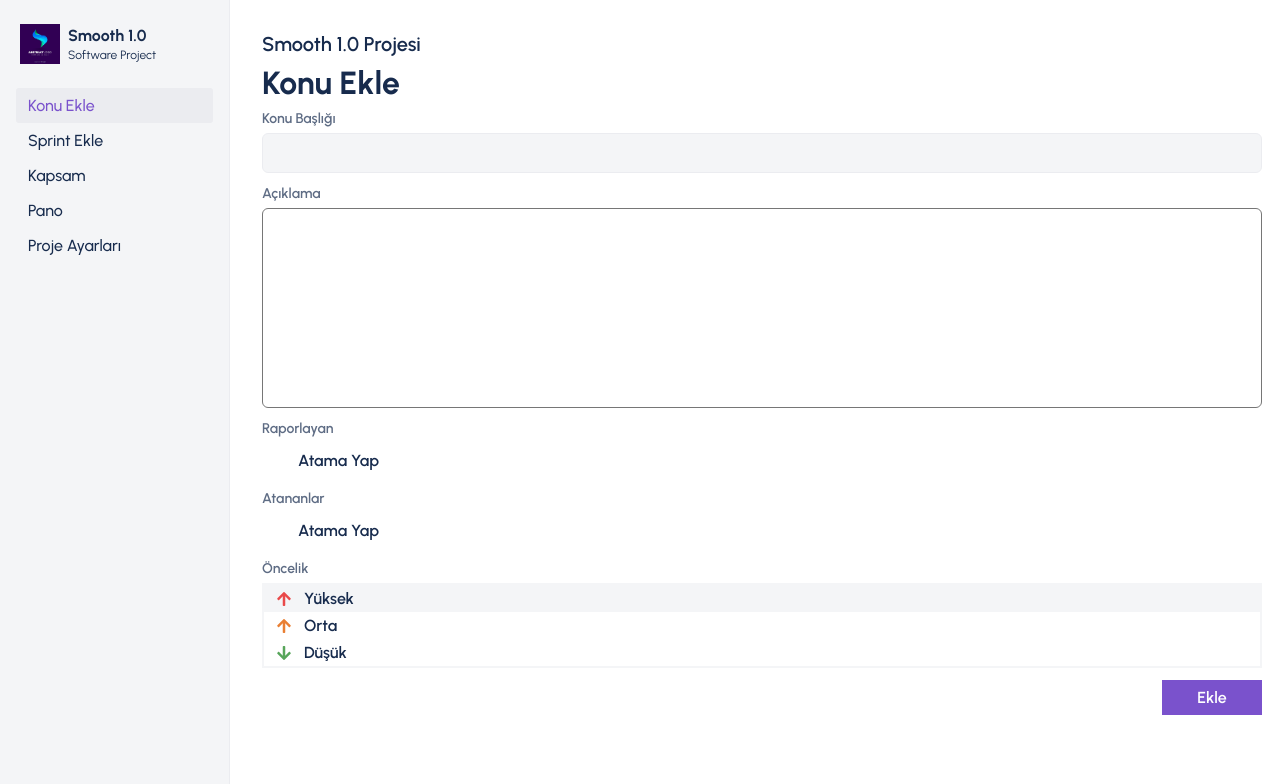
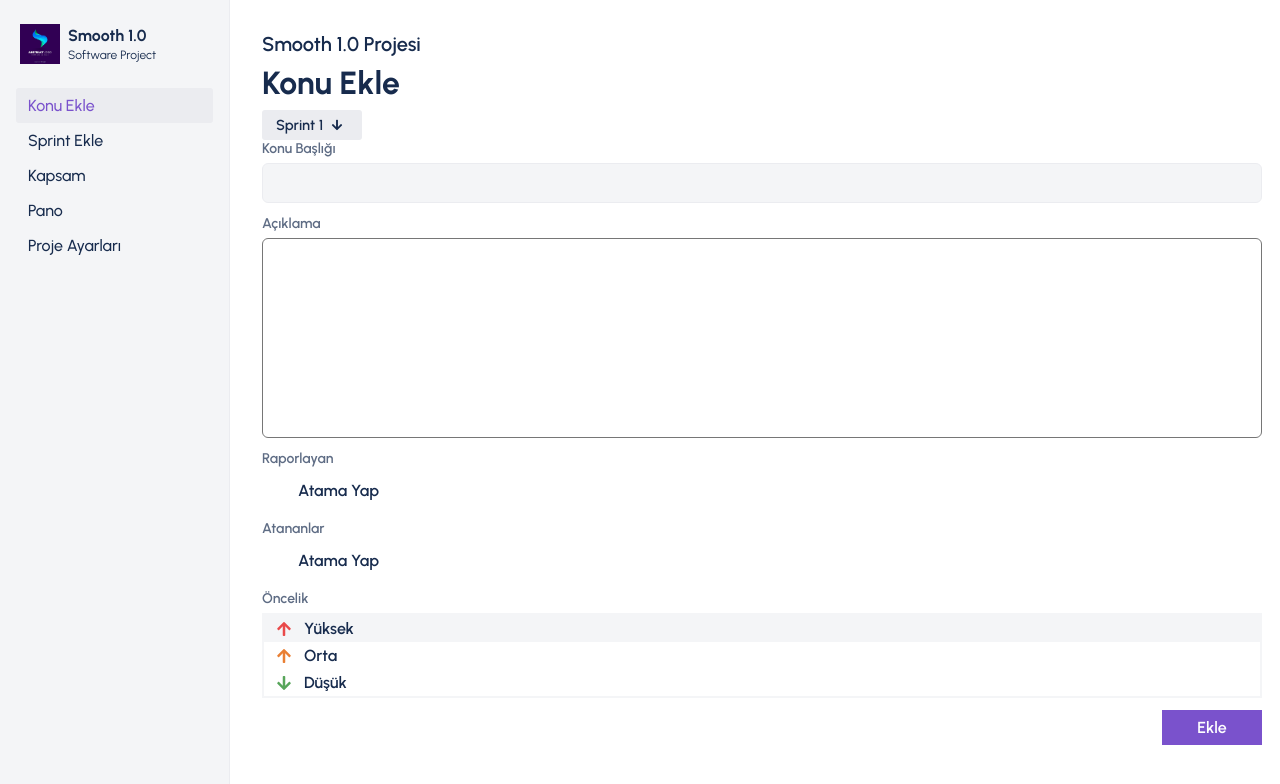
Before and after one commit to alabasemre/smooth, a React (Vite) app: page /konu in a window 1280 px wide. Shown: the top 784 px of the page. Built offline with nearby package versions, Linux system fonts and the light colour scheme; some icons are missing.

Commit message:
feat: adds task to selected sprint

```diff
--- a/src/Pages/Kanban/KanbanPage.module.css
+++ b/src/Pages/Kanban/KanbanPage.module.css
@@ -1,6 +1,7 @@
 .filter-container {
     margin-bottom: 12px;
     display: flex;
+    gap: 12px;
 }
 
 .filter-text {
--- a/src/Pages/Task/Task.module.css
+++ b/src/Pages/Task/Task.module.css
@@ -98,3 +98,59 @@
 .add-task-button:hover {
     cursor: pointer;
 }
+
+.filter-button {
+    display: flex;
+    align-items: center;
+    background-color: transparent;
+    border: none;
+    border-radius: 3px;
+    height: 30px;
+    padding: 0 14px;
+    font-size: 14.5px;
+    font-weight: 600;
+    font-family: 'Urbanist', sans-serif;
+    color: var(--primary-text);
+    gap: 8px;
+}
+
+.filter-button:hover {
+    background-color: var(--primary-bg);
+
+    cursor: pointer;
+    border: none;
+    border-radius: 6px;
+}
+
+.sprints-dropdown-selected {
+    background-color: var(--secondary-bg);
+    color: var(--primary-text);
+}
+
+.sprints-dropdown-selected:hover {
+    background-color: var(--secondary-bg);
+    color: var(--primary-text);
+}
+
+.sprints-dropdown-container {
+    position: relative;
+    width: 100px;
+}
+
+.sprints-dropdown-items {
+    position: absolute;
+    margin-top: 2px;
+}
+
+.sprints-dropdown-item {
+    color: var(--primary-bg);
+    background-color: var(--highlight-text);
+
+    width: 100px;
+    border-radius: 3px;
+}
+.sprints-dropdown-item:hover {
+    border-radius: 3px;
+    color: var(--primary-text);
+    background-color: var(--secondary-bg);
+}
--- a/src/Pages/Task/TaskFormPage.jsx
+++ b/src/Pages/Task/TaskFormPage.jsx
@@ -8,12 +8,18 @@ import AssigneeDropdown from './AssigneeDropdown';
 import PriorityDropdown from './PriorityDropdown';
 import TaskContext from '../../store/task-context';
 import ReporterDropdown from './ReporterDropdown';
+import { FaArrowDown } from 'react-icons/fa';
 
 let id = 5;
 
 function TaskFormPage() {
-    const { addTask } = useContext(TaskContext);
+    const { sprints, changeSprint, addTask, activeSprintId } =
+        useContext(TaskContext);
+    const [sprintDropdownOpen, setSprintDropdownOpen] = useState(false);
 
+    function sprintDropdownHandler() {
+        setSprintDropdownOpen((isOpen) => !isOpen);
+    }
     const workerList = initialData.workers;
 
     const titleRef = useRef();
@@ -24,6 +30,8 @@ function TaskFormPage() {
 
     function addTaskHandler(e) {
         e.preventDefault();
+        console.log(reporter);
+
         addTask({
             id: id,
             content: titleRef.current.value,
@@ -33,11 +41,7 @@ function TaskFormPage() {
             ).map(([key, value]) => {
                 return value[0];
             }),
-            reporter: Object.entries(
-                JSON.parse(JSON.stringify(Array.from(reporter)))
-            ).map(([key, value]) => {
-                return value[0];
-            }),
+            reporter: reporter.id,
             priority: priority,
             status: 'todo',
             createdAt: '01.01.2024',
@@ -89,6 +93,37 @@ function TaskFormPage() {
     return (
         <>
             <PageHeader title='Konu Ekle' />
+            {sprints && (
+                <div className={styles['sprints-dropdown-container']}>
+                    <div
+                        className={`${styles['sprints-dropdown-selected']} ${styles['filter-button']}`}
+                        onClick={sprintDropdownHandler}
+                    >
+                        <span> {sprints[activeSprintId]?.title}</span>
+                        <FaArrowDown size={12} />
+                    </div>
+                    {sprintDropdownOpen && (
+                        <div className={styles['sprints-dropdown-items']}>
+                            {Object.entries(sprints).map(([key, value]) => {
+                                if (value.id !== activeSprintId) {
+                                    return (
+                                        <div
+                                            key={key}
+                                            className={`${styles['sprints-dropdown-item']} ${styles['filter-button']}`}
+                                            onClick={() => {
+                                                changeSprint(value.id);
+                                                setSprintDropdownOpen(false);
+                                            }}
+                                        >
+                                            {value.title}
+                                        </div>
+                                    );
+                                }
+                            })}
+                        </div>
+                    )}
+                </div>
+            )}
             <form
                 className={styles['task-form']}
                 onSubmit={(e) => {
--- a/src/components/Kanban/Kanban.module.css
+++ b/src/components/Kanban/Kanban.module.css
@@ -17,7 +17,8 @@
 
     background-color: var(--primary-bg);
 
-    min-height: 400px;
+    min-height: 300px;
+    max-height: 800px;
     min-width: 250px;
 }
 
--- a/src/index.css
+++ b/src/index.css
@@ -28,7 +28,7 @@
 body {
     all: inherit;
     font-family: 'Urbanist', sans-serif !important;
-    overflow: hidden;
+
     color: var(--primary-text);
 }
 
--- a/src/initial-data.js
+++ b/src/initial-data.js
@@ -149,7 +149,7 @@ const initialData = {
                     description: 'task-3 description',
                     reporter: 1,
                     assignees: [1],
-                    status: 'todo',
+                    status: 'planned',
                     priority: 3,
                     comments: [],
                     createdAt: '20.12.2023 14:30',
--- a/src/store/TaskProvider.jsx
+++ b/src/store/TaskProvider.jsx
@@ -12,6 +12,7 @@ const defaultTaskState = {
 const taskReducer = (state, action) => {
     if (action.type === 'REORDER') {
         return {
+            ...state,
             sprints: { ...state.sprints, [action.data.id]: action.data },
             tasks: action.data,
         };
@@ -44,8 +45,9 @@ const taskReducer = (state, action) => {
         };
 
         return {
+            ...state,
             tasks: newTasks,
-            sprints: { ...state.sprints, [action.id]: newTasks },
+            sprints: { ...state.sprints, [newTasks.id]: newTasks },
         };
     }
 
@@ -67,7 +69,21 @@ const taskReducer = (state, action) => {
             taskIds: newTaskIds,
         };
 
+        console.log('Col: ', newColumn);
+
         return {
+            ...state,
+            sprints: {
+                ...state.sprints,
+                [state.activeSprintId]: {
+                    ...state.sprints[state.activeSprintId],
+                    tasks: newTasks,
+                    columns: {
+                        ...state.tasks.columns,
+                        [action.data.status]: newColumn,
+                    },
+                },
+            },
             tasks: {
                 ...state.tasks,
                 tasks: newTasks,
```
